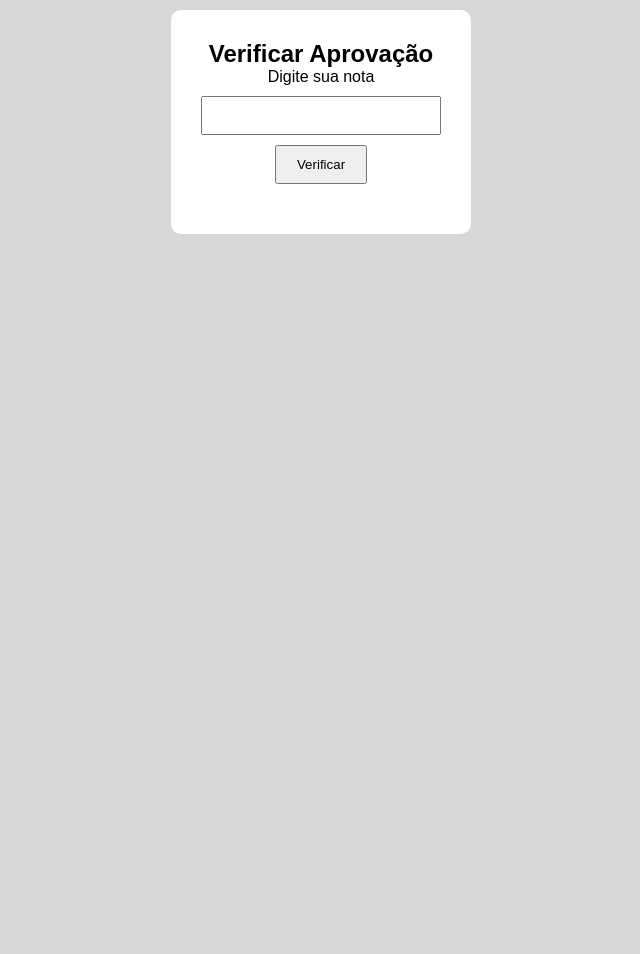
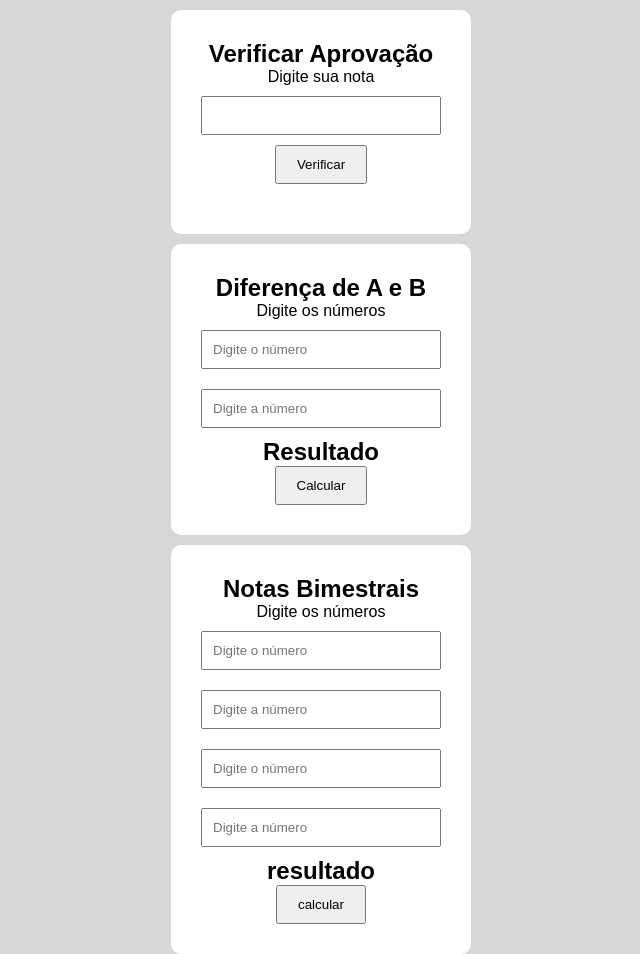
Before and after one commit to annavicks06/Condicionais, a plain HTML site: page index.html in a window 1280 px wide. Shown: the whole page, without its empty margins (319-959 px from the left). Before the commit the page ends 800 px from the top, so only its background shows below. Drawn offline with Linux system fonts and the light colour scheme.

Commit message:
Condicionas2

```diff
--- a/css/style.css
+++ b/css/style.css
@@ -34,3 +34,76 @@ button {
     margin-top: 20px;
     font-weight: bold;
 }
+
+* {
+    margin: 0;
+    padding: 0;
+    box-sizing: border-box;
+}
+
+body {
+    font-family: Arial, Helvetica, sans-serif;
+    background-color: rgb(216, 214, 214);
+}
+
+.Container {
+    background-color: rgb(255, 255, 255);
+    padding: 30px;
+    border-radius:10px;
+    text-align: center;
+    width: 300px;
+    margin: auto;
+    margin-top: 10px;
+}
+
+input {
+    width: 100%;
+    padding: 10px;
+    margin: 10px 0;
+}
+
+button {
+    padding: 10px 20px;
+    cursor: pointer;
+}
+
+#resultado {
+    margin-top: 20px;
+    font-weight: bold;
+}
+* {
+    margin: 0;
+    padding: 0;
+    box-sizing: border-box;
+}
+
+body {
+    font-family: Arial, Helvetica, sans-serif;
+    background-color: rgb(216, 214, 214);
+}
+
+.Container {
+    background-color: rgb(255, 255, 255);
+    padding: 30px;
+    border-radius:10px;
+    text-align: center;
+    width: 300px;
+    margin: auto;
+    margin-top: 10px;
+}
+
+input {
+    width: 100%;
+    padding: 10px;
+    margin: 10px 0;
+}
+
+button {
+    padding: 10px 20px;
+    cursor: pointer;
+}
+
+#resultado {
+    margin-top: 20px;
+    font-weight: bold;
+}
--- a/index.html
+++ b/index.html
@@ -6,6 +6,8 @@
     <title>Condicionais</title>
     <link rel="stylesheet" href="css/style.css">
 </head>
+
+
 <body>
     <section class ="Container">
         <H1>Verificar Aprovação</H1>
@@ -19,4 +21,41 @@
 
     <script src="javascript/script.js"></script>
 </body>
+
+
+<body>
+    <section class ="Container">
+        <h1>Diferença de A e B</h1>
+
+        <label>Digite os números</label>
+        <input type="number" id="A" placeholder="Digite o número">
+        <input type="number" id="B" placeholder="Digite a número" >
+
+        <h2 id =>Resultado</h2>
+
+        <button onclick="calcular()">Calcular</button>
+</section>
+
+    <script src="javascript/script.js"></script>
+</body>
+
+<body>
+    <section class ="Container">
+        <h1>Notas Bimestrais</h1>
+
+        <label>Digite os números</label>
+        <input type="number" id="numer1" placeholder="Digite o número">
+        <input type="number" id="numer2" placeholder="Digite a número" >
+        <input type="number" id="numer3" placeholder="Digite o número">
+        <input type="number" id="numer4" placeholder="Digite a número" >
+
+        <h2 id = "">resultado</h2>
+
+        <button onclick="Calcular()">calcular</button>
+</section>
+
+    <script src="javascript/script.js"></script>
+</body>
+
+
 </html>
--- a/javascript/script.js
+++ b/javascript/script.js
@@ -15,3 +15,21 @@ function Verificar() {
         resultado.innerHTML = "Aprovado";
     }
 }
+
+let A, B, Resultado;
+
+function calcular() {
+
+    A = Number (document.getElementById("A").value);
+    B = Number (document.getElementById("B").value);
+    Resultado = document.getElementById("Resultado");
+
+   if (A < B) {
+       Resultado.innerHTML= A - B;
+    }
+
+    else if (B > A) {
+        Resultado.innerHTML= B - A;
+     }
+
+}
```
